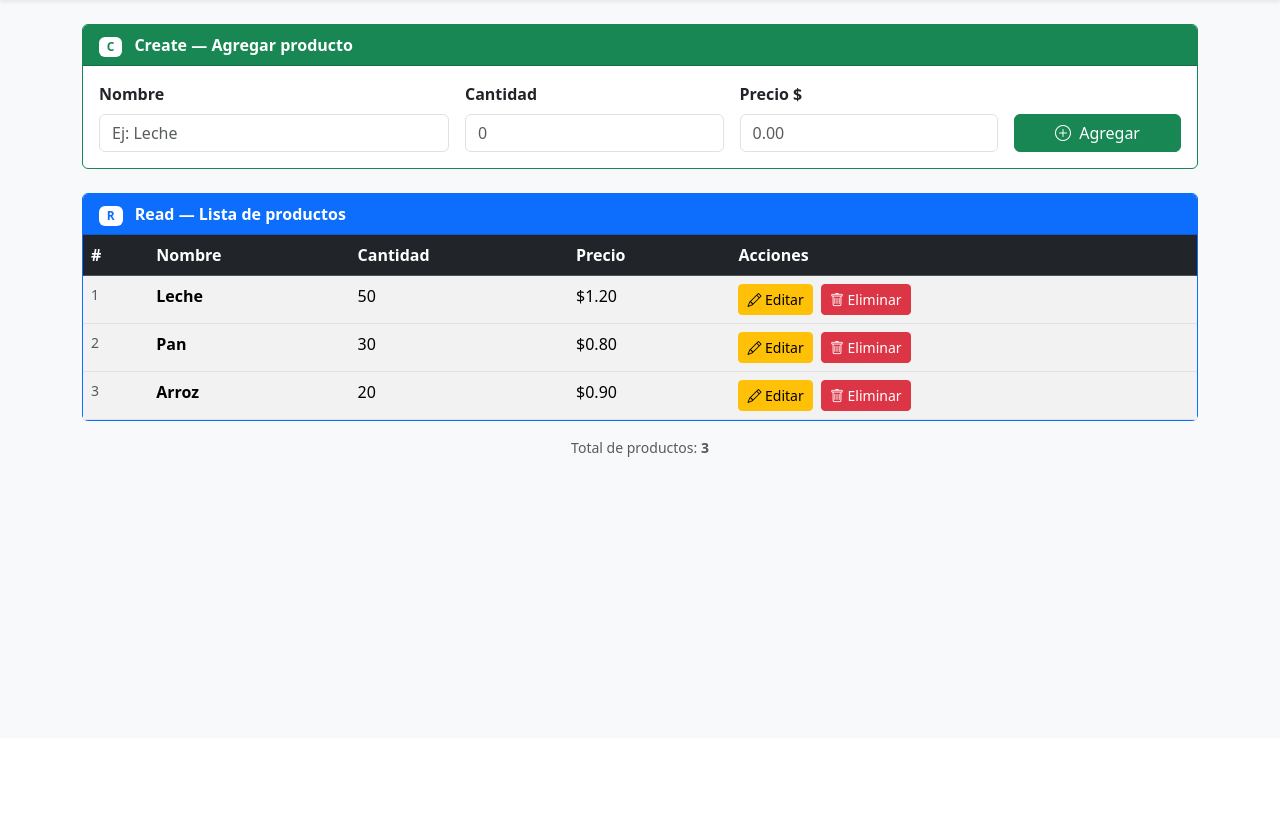
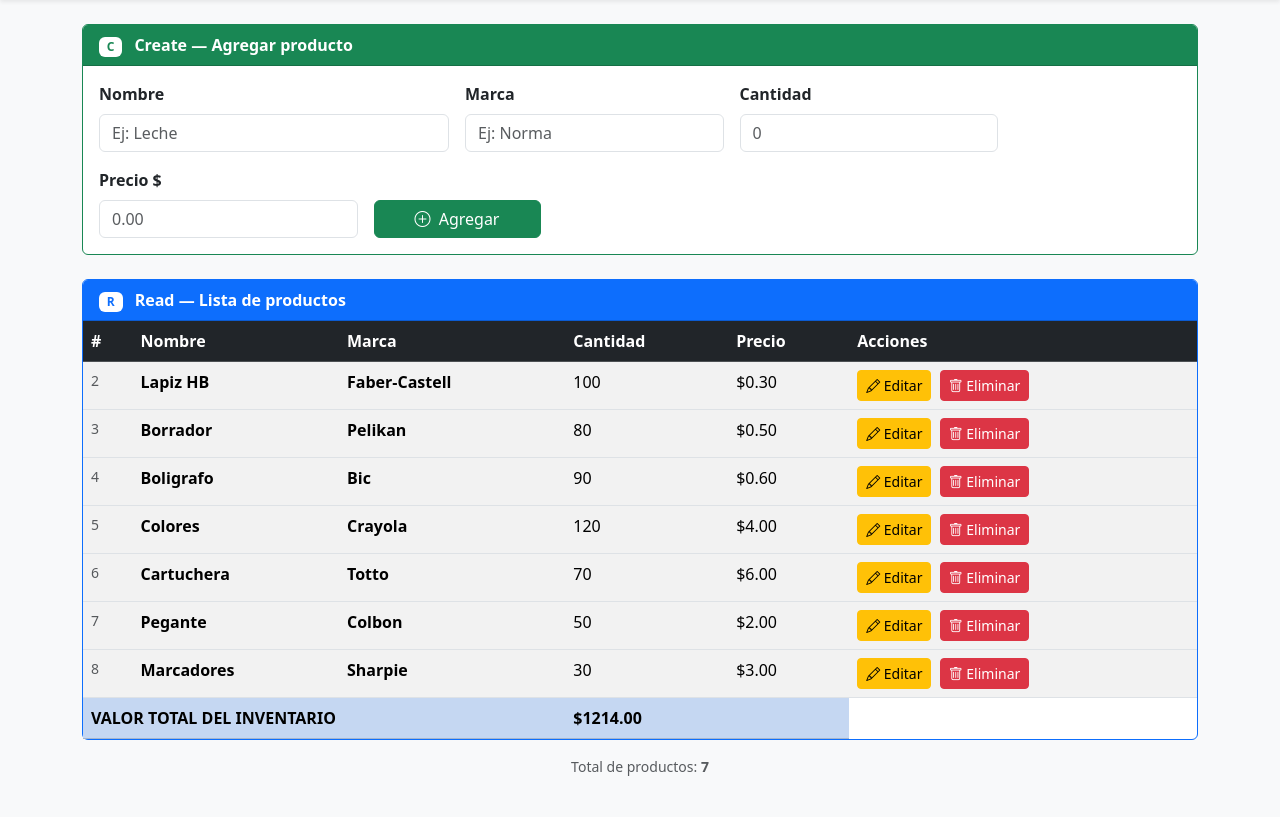
Before and after one commit to yessbertel/crud_utiles_escolares, a Flask app: page / in a window 1280 px wide. Shown: the part 62-879 px from the top of the page. Before the commit the page ends 519 px from the top, so only its background shows below. Run offline with Flask 3, Linux system fonts and the light colour scheme.

Commit message:
Fix - Puntos Resueltos
- Cambie los productos por utiles escolares (minimo 8)
- La app corre sin errores con python app.py
- Puedo agregar, editar y eliminar utiles desde el navegador
- [Medio/Avanzado] El campo 'marca' aparece en el formulario y en la tabla
- [Avanzado] Se muestra el valor total del inventario al final de la tabla

```diff
--- a/app.py
+++ b/app.py
@@ -7,11 +7,16 @@ app = Flask(__name__)
 #  Se reinicia cada vez que reinicias Flask
 # ──────────────────────────────────────────
 productos = [
-    {"id": 1, "nombre": "Leche",   "cantidad": 50, "precio": 1.20},
-    {"id": 2, "nombre": "Pan",     "cantidad": 30, "precio": 0.80},
-    {"id": 3, "nombre": "Arroz",   "cantidad": 20, "precio": 0.90},
+    {"id": 1, "nombre": "Cuaderno",    "marca": "Norma",     "cantidad": 50,  "precio": 2.50},
+    {"id": 2, "nombre": "Lapiz HB",    "marca": "Faber-Castell", "cantidad": 100, "precio": 0.30},
+    {"id": 3, "nombre": "Borrador",    "marca": "Pelikan",   "cantidad": 80,  "precio": 0.50},
+    {"id": 4, "nombre": "Boligrafo",   "marca": "Bic",       "cantidad": 90,  "precio": 0.60},
+    {"id": 5, "nombre": "Colores",     "marca": "Crayola",   "cantidad": 120, "precio": 4.00},
+    {"id": 6, "nombre": "Cartuchera",  "marca": "Totto",     "cantidad": 70,  "precio": 6.00},
+    {"id": 7, "nombre": "Pegante",     "marca": "Colbon",    "cantidad": 50,  "precio": 2.00},
+    {"id": 8, "nombre": "Marcadores",  "marca": "Sharpie",   "cantidad": 30,  "precio": 3.00},
 ]
-siguiente_id = 4
+siguiente_id = 9
 
 
 # ── READ ──────────────────────────────────
@@ -27,6 +32,7 @@ def agregar():
     productos.append({
         "id":       siguiente_id,
         "nombre":   request.form["nombre"],
+        "marca": request.form["marca"],
         "cantidad": int(request.form["cantidad"]),
         "precio":   float(request.form["precio"]),
     })
@@ -40,6 +46,7 @@ def editar(id):
     for p in productos:
         if p["id"] == id:
             p["nombre"]   = request.form["nombre"]
+            p["marca"] = request.form["marca"]
             p["cantidad"] = int(request.form["cantidad"])
             p["precio"]   = float(request.form["precio"])
     return redirect(url_for("index"))
--- a/templates/index.html
+++ b/templates/index.html
@@ -54,6 +54,17 @@
           </div>
 
           <div class="col-md-3">
+            <label class="form-label fw-semibold">Marca</label>
+            <input
+              type="text"
+              name="marca"
+              class="form-control"
+              placeholder="Ej: Norma"
+              required
+              >
+          </div>
+
+          <div class="col-md-3">
             <label class="form-label fw-semibold">Cantidad</label>
             <input
               type="number"
@@ -105,6 +116,7 @@
             <tr>
               <th>#</th>
               <th>Nombre</th>
+              <th>Marca</th>
               <th>Cantidad</th>
               <th>Precio</th>
               <th>Acciones</th>
@@ -119,6 +131,7 @@
               <tr id="fila-{{ p.id }}">
                 <td class="text-muted small">{{ p.id }}</td>
                 <td class="fw-semibold">{{ p.nombre }}</td>
+                <td class="fw-semibold">{{ p.marca }}</td>
                 <td>{{ p.cantidad }}</td>
                 <td>${{ "%.2f" | format(p.precio) }}</td>
                 <td>
@@ -126,7 +139,7 @@
                   <!-- ── U — Botón Editar (abre fila de edición) ── -->
                   <button
                     class="btn btn-warning btn-sm me-1"
-                    onclick="mostrarEdicion({{ p.id }}, '{{ p.nombre }}', {{ p.cantidad }}, {{ p.precio }})">
+                    onclick="mostrarEdicion({{ p.id }}, '{{ p.nombre }}', '{{ p.marca }}', {{ p.cantidad }}, {{ p.precio }})">
                     <i class="bi bi-pencil"></i> Editar
                   </button>
 
@@ -149,6 +162,10 @@
                     <div class="col-md-4">
                       <label class="form-label small fw-semibold mb-1">Nombre</label>
                       <input type="text"   name="nombre"   id="e-nombre-{{ p.id }}"   class="form-control form-control-sm" required>
+                    </div>
+                    <div class="col-md-3">
+                      <label class="form-label small fw-semibold mb-1">Marca</label>
+                      <input type="text"   name="marca"   id="e-marca-{{ p.id }}"   class="form-control form-control-sm" required>
                     </div>
                     <div class="col-md-3">
                       <label class="form-label small fw-semibold mb-1">Cantidad</label>
@@ -182,6 +199,17 @@
               </tr>
             {% endif %}
 
+            {% set total = namespace(valor=0) %}
+            {% for p in productos %}
+                {% set total.valor = total.valor + (p.precio * p.cantidad) %}
+            {% endfor %}
+
+            <tr class="table-primary fw-bold">
+                <td colspan="3">VALOR TOTAL DEL INVENTARIO</td>
+                <td>${{ "%.2f" | format(total.valor) }}</td>
+                <td></td>
+            </tr>
+
           </tbody>
         </table>
       </div>
@@ -205,6 +233,7 @@
     function mostrarEdicion(id, nombre, cantidad, precio) {
       document.getElementById('edicion-'    + id).style.display = 'table-row';
       document.getElementById('e-nombre-'   + id).value = nombre;
+      document.getElementById('e-marca-'   + id).value = marca;
       document.getElementById('e-cantidad-' + id).value = cantidad;
       document.getElementById('e-precio-'   + id).value = precio;
     }
```
